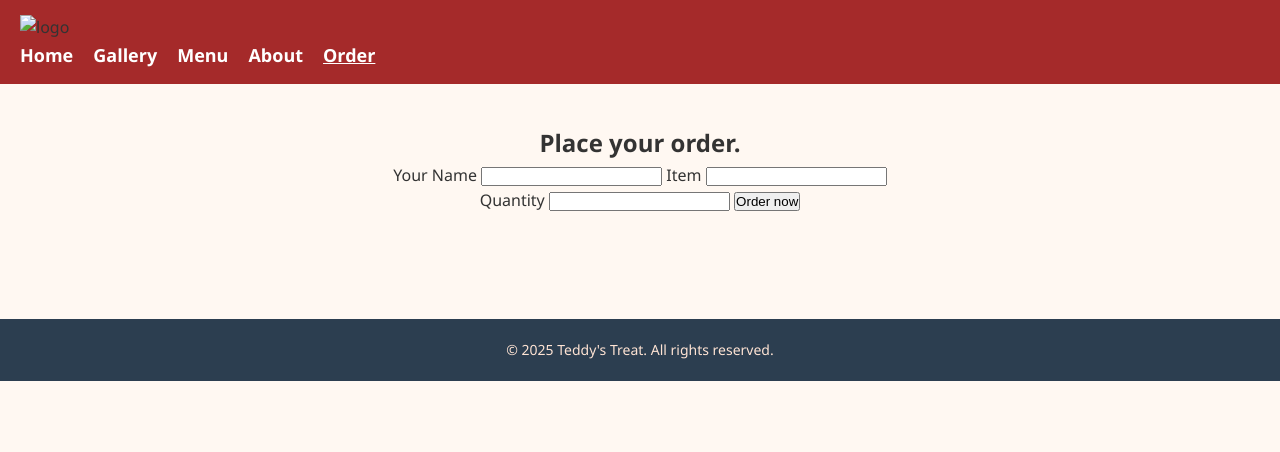
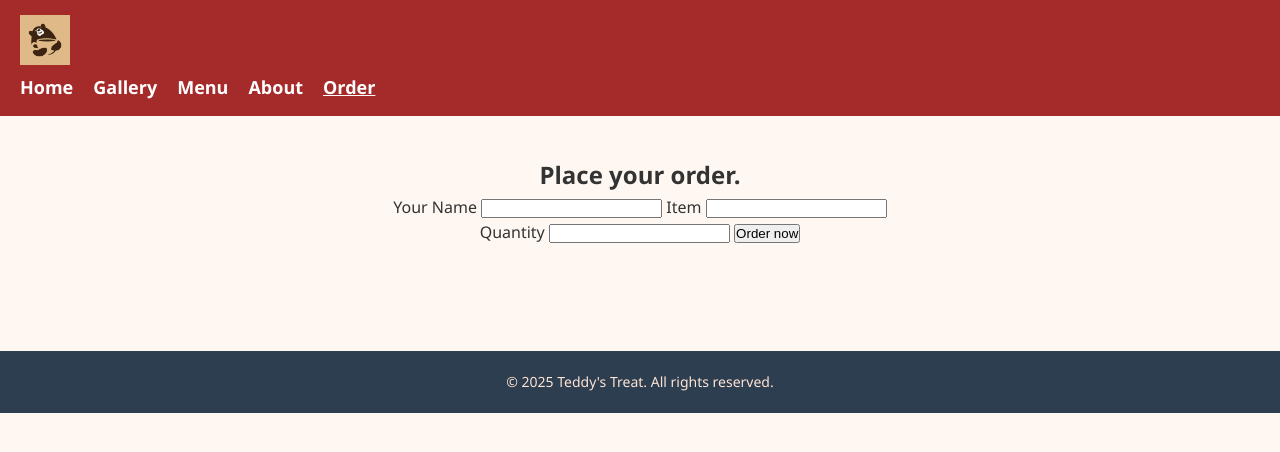
Before and after one commit to harshita1220/Harshita_Negi_CAFE, a plain HTML site: page order.html in a window 1280 px wide. Drawn offline with Linux system fonts and the light colour scheme.

Commit message:
Update order.html

```diff
--- a/order.html
+++ b/order.html
@@ -9,7 +9,7 @@
 <body>
   <header>
     <nav>
-        <img src="images/logo.jpg" alt="logo">
+        <img src="logo.jpg" alt="logo.jpg">
         <ul>
       <li><a href="index.html">Home</a></li>
       <li><a href="gallery.html">Gallery</a></li>
```
